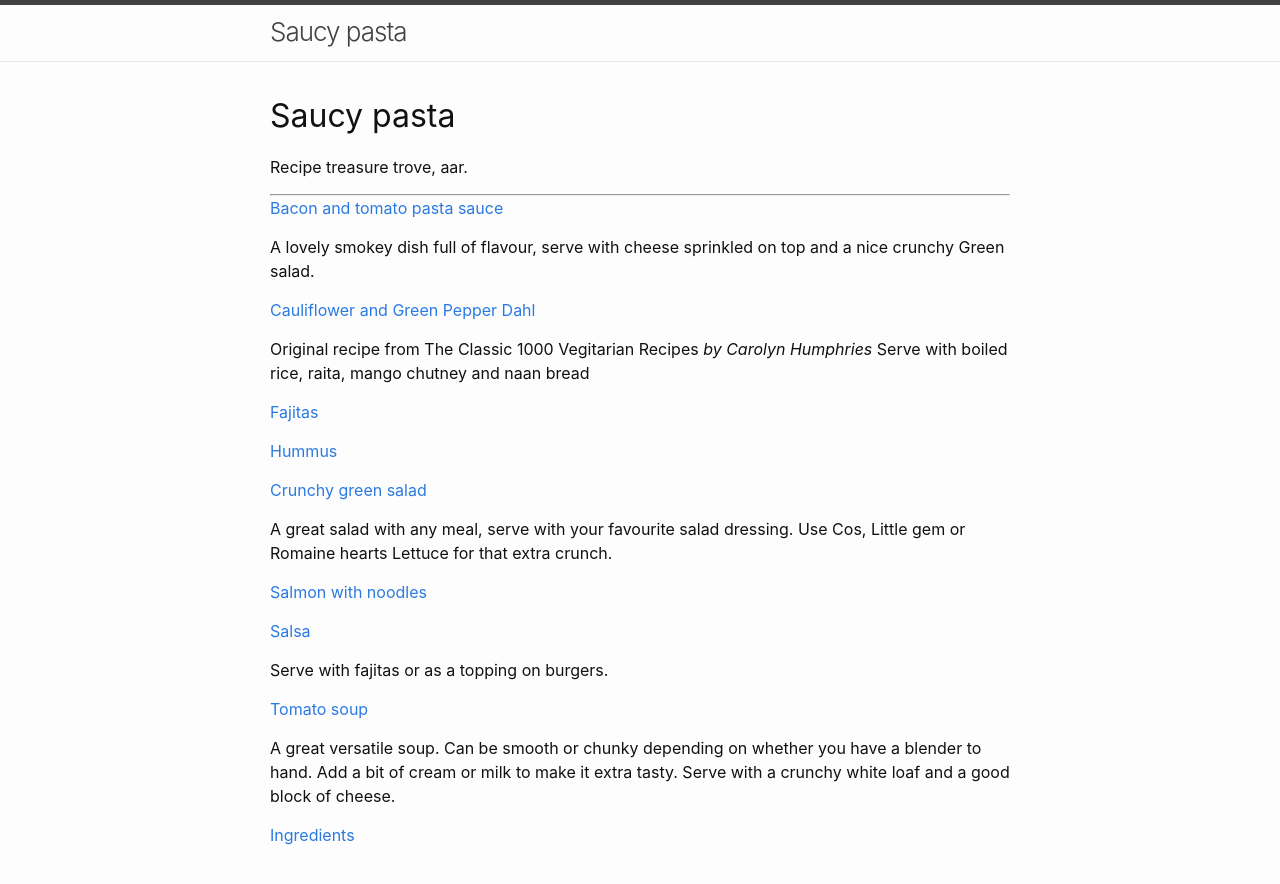
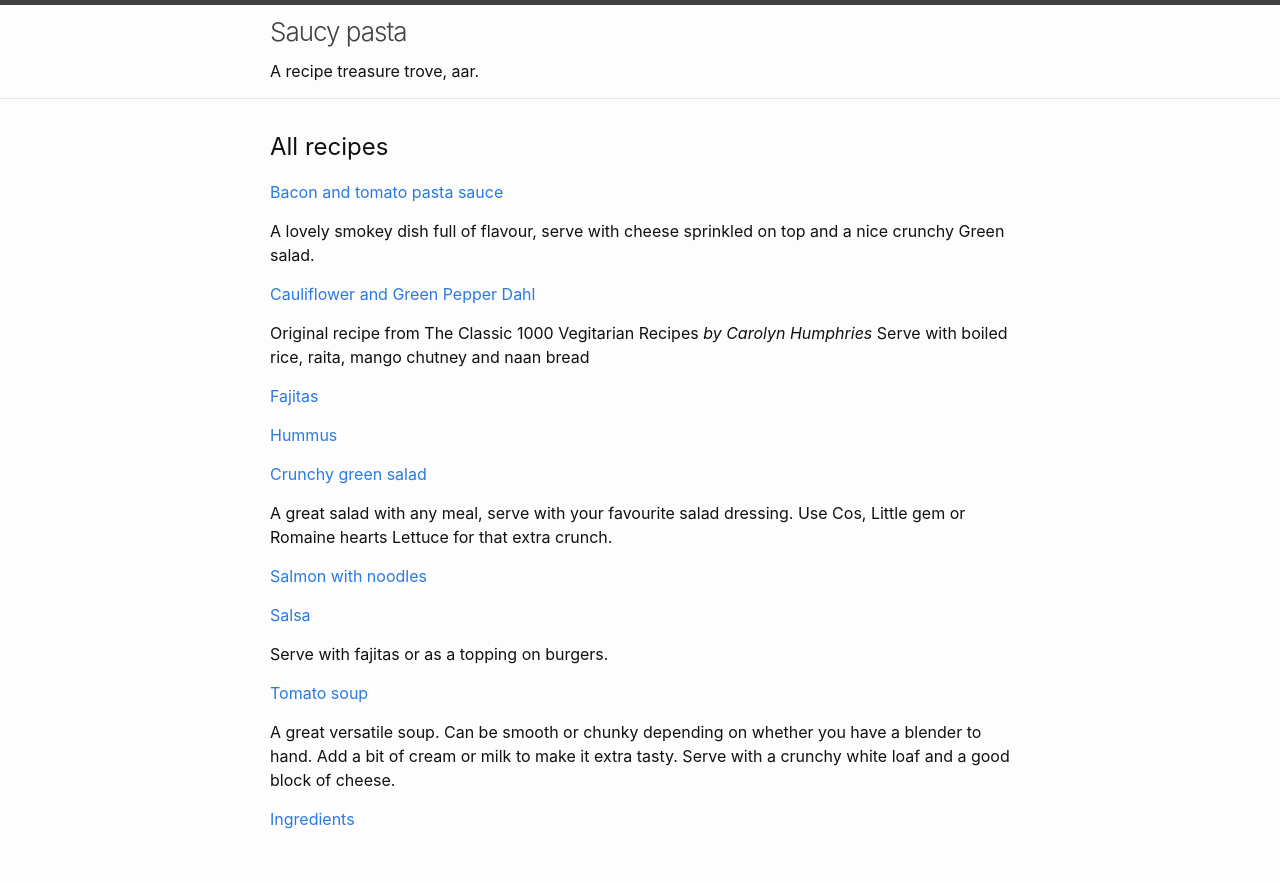
Before and after one commit to ac5/recipes, a Jekyll site: the page built from index.html, in a window 1280 px wide. Shown: the top 884 px of the page. Built offline with Jekyll 4.4.1, drawn with Linux system fonts in a browser that asks for light colours.

Commit message:
Improve layout; Add code snippet for listing

```diff
--- a/_config.yml
+++ b/_config.yml
@@ -15,7 +15,7 @@
 # in the templates via {{ site.myvariable }}.
 title: Saucy pasta
 description: >- # this means to ignore newlines until "baseurl:"
-  Recipe treasure trove, aar.
+  A recipe treasure trove, aar.
 baseurl: "/recipes" # the subpath of your site, e.g. /blog
 url: "" # the base hostname & protocol for your site, e.g. http://example.com
 github_username: ac5
--- a/_includes/header.html
+++ b/_includes/header.html
@@ -2,6 +2,6 @@
 
   <div class="wrapper">
     <a class="site-title" rel="author" href="{{ "/" | absolute_url }}">{{ site.title | escape }}</a>
-
+    <p class="site-description">{{site.description}}</p>
   </div>
 </header>
--- /dev/null
+++ b/_includes/list.html
@@ -0,0 +1,10 @@
+<h2>All recipes</h2>
+
+{% for page in site.pages %}
+  {% if page.layout == "recipe" %}
+    <div class="item">
+      <h4><a href="{{page.url | prepend:site.baseurl}}">{{page.title}}</a></h4>
+      <p>{{page.description}}</p>
+    </div>
+  {% endif %}
+{% endfor %}
--- a/_sass/main/_layout.scss
+++ b/_sass/main/_layout.scss
@@ -16,7 +16,7 @@
   line-height: $base-line-height * $base-font-size * 2.25;
   letter-spacing: -1px;
   margin-bottom: 0;
-  float: left;
+  // float: left;
 
   &,
   &:visited {
--- a/index.html
+++ b/index.html
@@ -3,16 +3,4 @@ layout: default
 title: Homepage
 ---
 
-<h1>{{site.title}}</h1>
-<p>{{site.description}}</p>
-
-<hr>
-
-{% for page in site.pages %}
-  {% if page.layout == "recipe" %}
-    <div class="item">
-      <h4><a href="{{page.url | prepend:site.baseurl}}">{{page.title}}</a></h4>
-      <p>{{page.description}}</p>
-    </div>
-  {% endif %}
-{% endfor %}
+{%- include list.html -%}
```
Also changed, not shown: _layouts/recipe.html (+1 -10 lines).
